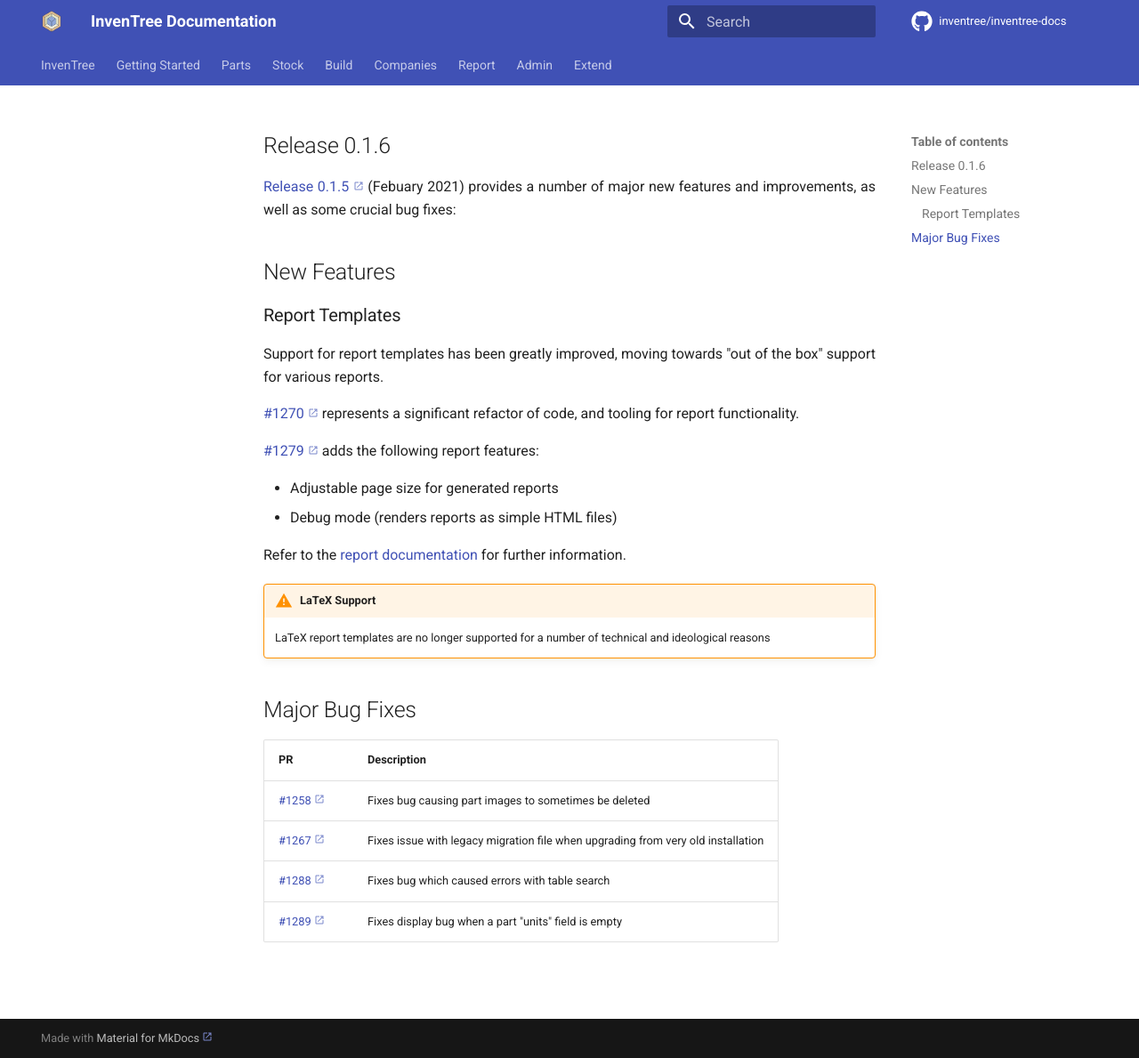
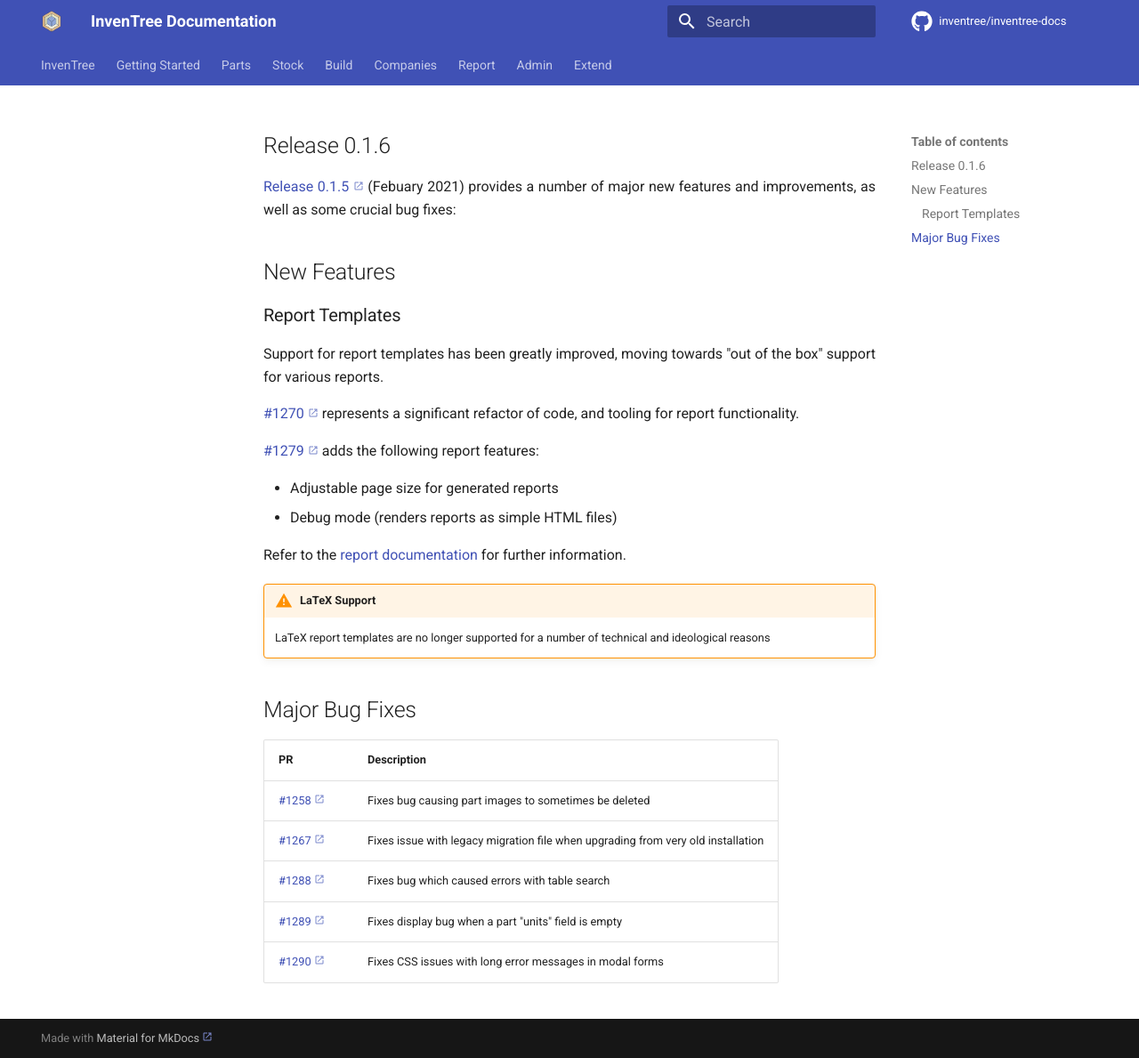
Before and after one commit to inventree/inventree-docs, an MkDocs documentation site: the page built from docs/releases/0.1.6.md, in a window 1280 px wide and 1189 px high. Shown: the whole window at 89% size. Built offline with MkDocs 1.6.1 and Material for MkDocs 9.7.7, drawn with Linux system fonts in a browser that asks for light colours; a script that is not in the unit is left out; comment, search, counter and statistics services are not loaded.

Commit message:
Update 0.1.6.md

```diff
--- a/docs/releases/0.1.6.md
+++ b/docs/releases/0.1.6.md
@@ -31,3 +31,4 @@ Refer to the [report documentation](../../report/report) for further information
 | [#1267](https://github.com/inventree/InvenTree/pull/1267) | Fixes issue with legacy migration file when upgrading from very old installation |
 | [#1288](https://github.com/inventree/InvenTree/pull/1288) | Fixes bug which caused errors with table search |
 | [#1289](https://github.com/inventree/InvenTree/pull/1289) | Fixes display bug when a part "units" field is empty |
+| [#1290](https://github.com/inventree/InvenTree/pull/1290) | Fixes CSS issues with long error messages in modal forms |
```
